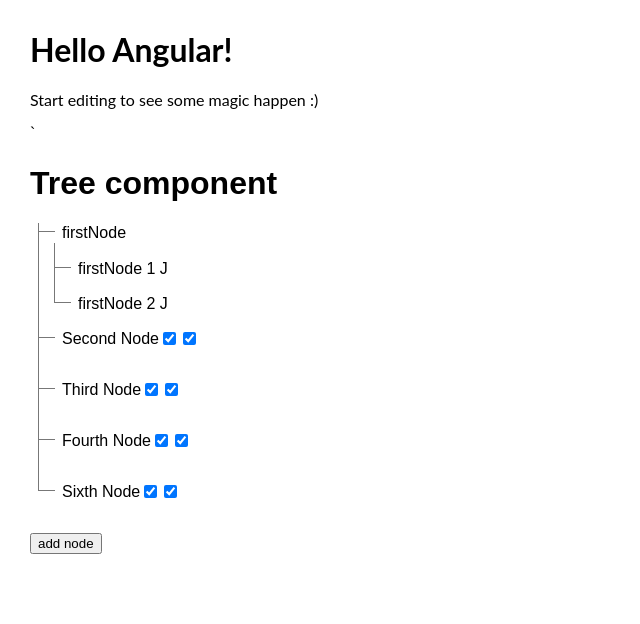
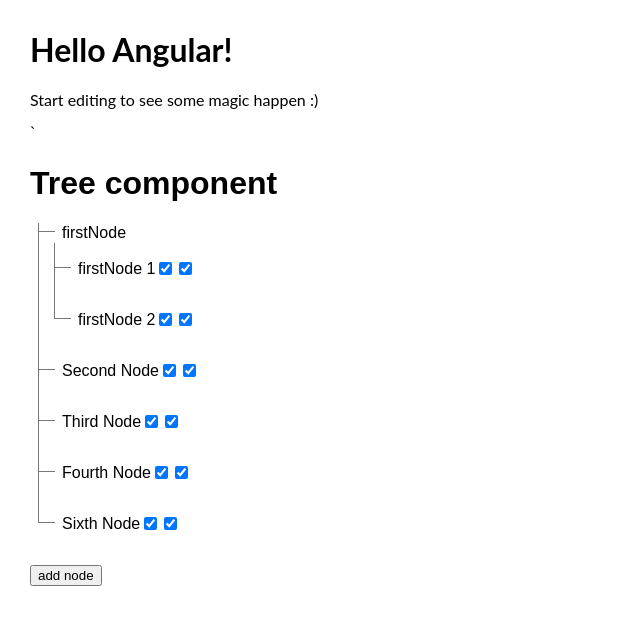
Before and after one commit to jitendradp/permission-app, an Angular app: page / in a window 1280 px wide. Shown: the top 624 px of the page, without its empty margins (0-640 px from the left). Built offline with nearby package versions, Linux system fonts and the light colour scheme.

Commit message:
2 files modified

```diff
--- a/src/app/node/node.component.html
+++ b/src/app/node/node.component.html
@@ -15,7 +15,8 @@
   />
   <ul>
     <li *ngFor="let children of node.children">
-      <span class="tree_label">{{ children.text }} J</span>
+      <app-render-node [node]="children"></app-render-node>
+      <!-- <span class="tree_label">{{ children.text }} J</span> -->
     </li>
   </ul>
 </ng-container>
--- a/src/app/tree/tree.component.ts
+++ b/src/app/tree/tree.component.ts
@@ -49,7 +49,7 @@
     this.setFormData(this.tree, otherForm);
     // console.log('jit', this.personalForm);
     this.personalForm.valueChanges.subscribe((form: any) => {
-      // console.log({ form });
+      console.log({ form });
     });
     // console.log(this.tree);
   }
```
